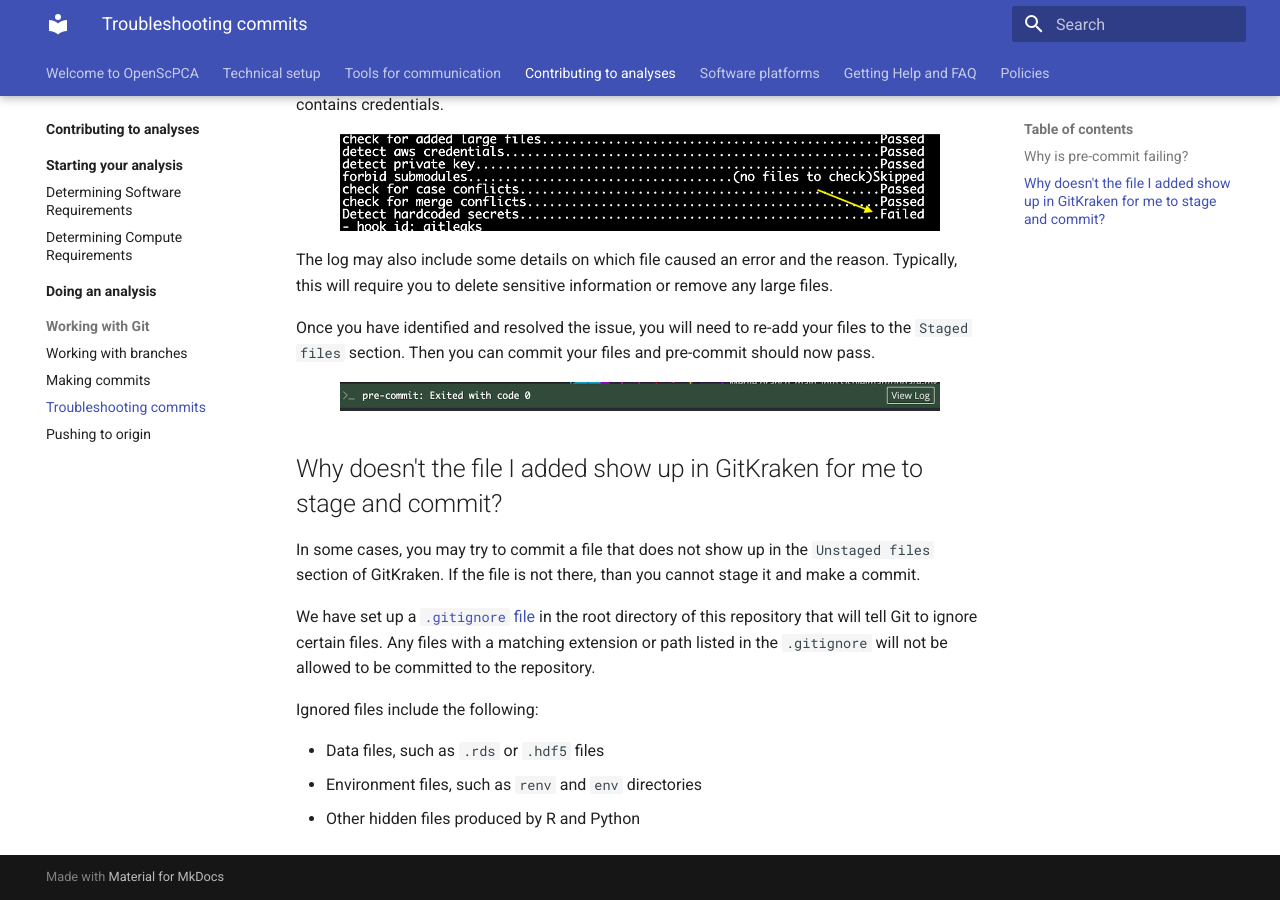
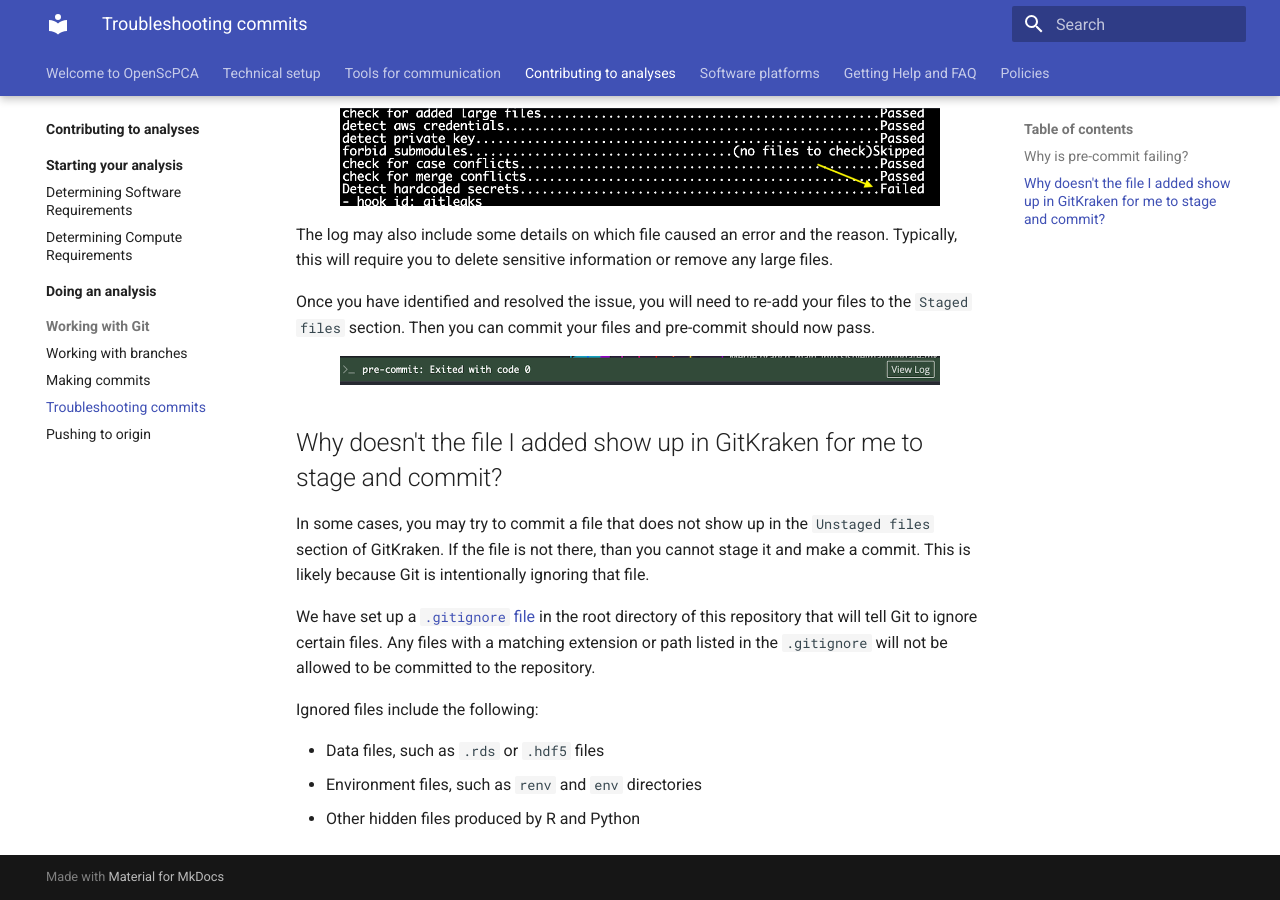
Before and after one commit to AlexsLemonade/OpenScPCA-analysis, an MkDocs documentation site: the page built from docs/contributing-to-analyses/working-with-git/troubleshooting-commits.md, in a window 1280 px wide and 900 px high, scrolled down 792 px. Built offline with MkDocs 1.6.1 and Material for MkDocs 9.7.7, drawn with Linux system fonts in a browser that asks for light colours; some of the changed text lies outside the part shown.

Commit message:
Apply suggestions from code review
Co-authored-by: Stephanie Spielman <stephanie.spielman@gmail.com>

```diff
--- a/docs/contributing-to-analyses/working-with-git/troubleshooting-commits.md
+++ b/docs/contributing-to-analyses/working-with-git/troubleshooting-commits.md
@@ -45,6 +45,7 @@
 
 In some cases, you may try to commit a file that does not show up in the `Unstaged files` section of GitKraken.
 If the file is not there, than you cannot stage it and make a commit.
+This is likely because Git is intentionally ignoring that file.
 
 We have set up a [`.gitignore` file](https://docs.github.com/en/get-started/getting-started-with-git/ignoring-files) in the root directory of this repository that will tell Git to ignore certain files.
 Any files with a matching extension or path listed in the `.gitignore` will not be allowed to be committed to the repository.
```
Also changed, not shown: other parts of docs/contributing-to-analyses/working-with-git/troubleshooting-commits.md (+1 -1 lines).
